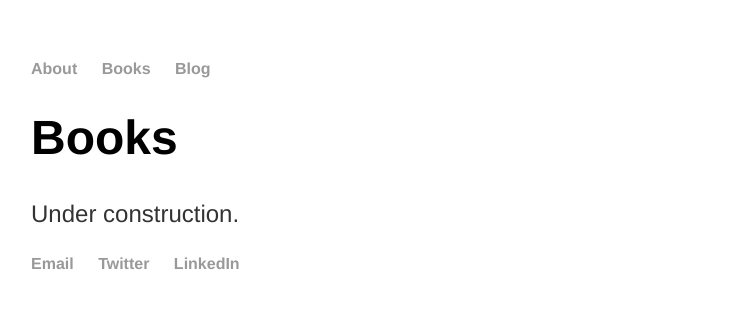
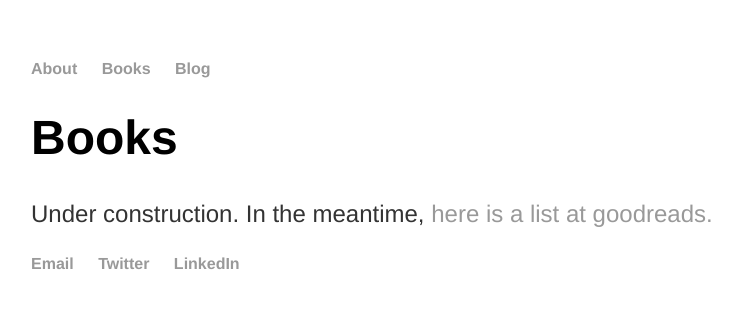
Before and after one commit to bstnel/bstnel.github.io, a Jekyll site: the page built from books/index.html, in a window 1280 px wide. Shown: the top 309 px of the page, without its empty margins (161-903 px from the left). Built offline with Jekyll 4.4.1, drawn with Linux system fonts in a browser that asks for light colours.

Commit message:
Update index.html

```diff
--- a/books/index.html
+++ b/books/index.html
@@ -4,5 +4,5 @@ title: Books
 ---
 <div class="Books">
 	<h1>Books</h1>
-	<p>Under construction.</p>
+	<p>Under construction. In the meantime, <a href="https://www.goodreads.com/barrettnelson">here is a list at goodreads.</a></p>
 </div><!-- /.blurb -->
```
